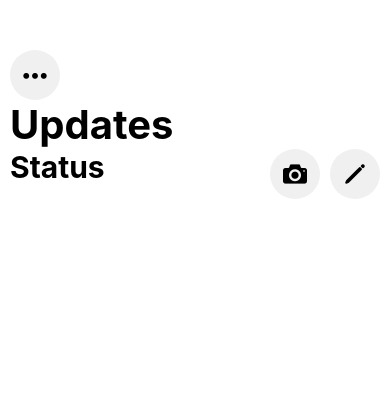
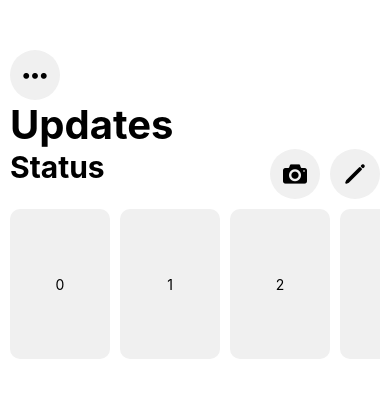
Before and after one commit to rizwanatta/training-app-2025-summer-camp-react-native, a React Native app: screen / in a window 390 px wide. Shown: the top 398 px of the page. Built offline with nearby package versions, Linux system fonts and the light colour scheme.

Commit message:
feature: basic numeric flatlist

```diff
--- a/src/screens/whatsappStatus/styles.js
+++ b/src/screens/whatsappStatus/styles.js
@@ -27,4 +27,15 @@ export const styles = StyleSheet.create({
     fontSize: 30,
     fontWeight: "bold",
   },
+  statusContainer: {
+    alignItems: "center",
+    gap: 10,
+    marginVertical: 10,
+    backgroundColor: "#f0f0f0",
+    height: 150,
+    width: 100,
+    borderRadius: 10,
+    justifyContent: "center",
+    marginRight: 10,
+  }
 });
--- a/src/screens/whatsappStatus/whatsappStatus.js
+++ b/src/screens/whatsappStatus/whatsappStatus.js
@@ -1,4 +1,4 @@
-import { StyleSheet, Text, View } from "react-native";
+import { FlatList, Text, View } from "react-native";
 import React from "react";
 import MaterialCommunityIcons from "@expo/vector-icons/MaterialCommunityIcons";
 import Entypo from "@expo/vector-icons/Entypo";
@@ -9,6 +9,16 @@ import { styles } from "./styles";
 import { IconContainer } from "../../components/iconContainer";
 
 export default function WhatsappStatus() {
+  const numericData = [0, 1, 2, 3, 4, 5, 6, 7, 8, 9];
+
+  const _renderStatus = (item) => {
+    return (
+      <View style={styles.statusContainer}>
+        <Text>{item}</Text>
+      </View>
+    );
+  };
+
   return (
     <View>
       <View style={styles.header}>
@@ -36,6 +46,12 @@ export default function WhatsappStatus() {
             </View>
           </View>
 
+          <FlatList
+            data={numericData}
+            horizontal={true}
+            renderItem={({ item }) => _renderStatus(item)}
+          />
+
           {/* list banani h is ma */}
         </View>
       </View>
```
